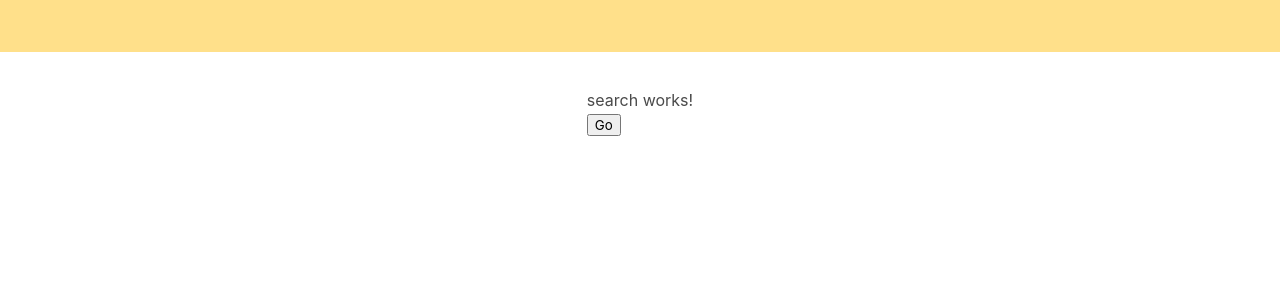
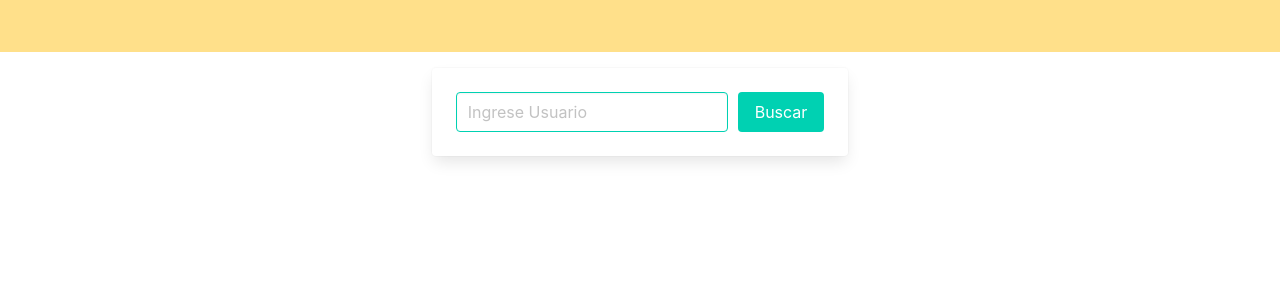
Before and after one commit to IvanBodnar/favogit, an Angular app: page / in a window 1280 px wide. Shown: the top 300 px of the page. Built offline with nearby package versions, Linux system fonts and the light colour scheme.

Commit message:
Se agrega html y css para caja de búsqueda

```diff
--- a/src/app/components/search/search.component.css
+++ b/src/app/components/search/search.component.css
@@ -0,0 +1,8 @@
+
+.card-content {
+  display: flex;
+}
+
+.button {
+  margin-left: 10px;
+}
--- a/src/app/components/search/search.component.html
+++ b/src/app/components/search/search.component.html
@@ -1,5 +1,12 @@
-<p>
-  search works!
-</p>
 
-<button [routerLink]="['users']">Go</button>
+<div class="card">
+  <div class="card-content">
+    <input
+      id="search-input"
+      class="input is-primary"
+      placeholder="Ingrese Usuario"
+      type="text"
+    >
+    <button class="button is-primary">Buscar</button>
+  </div>
+</div>
```
